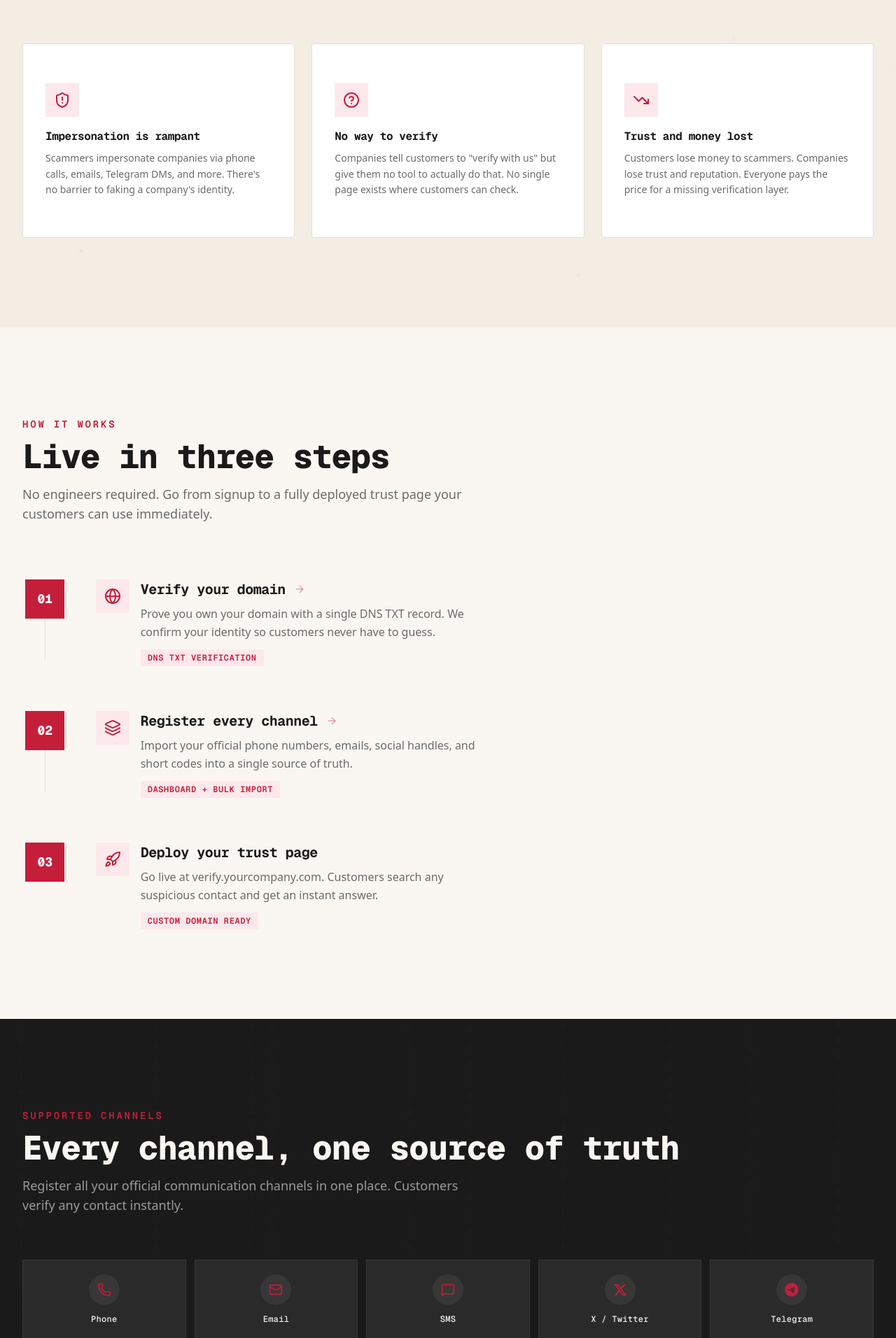
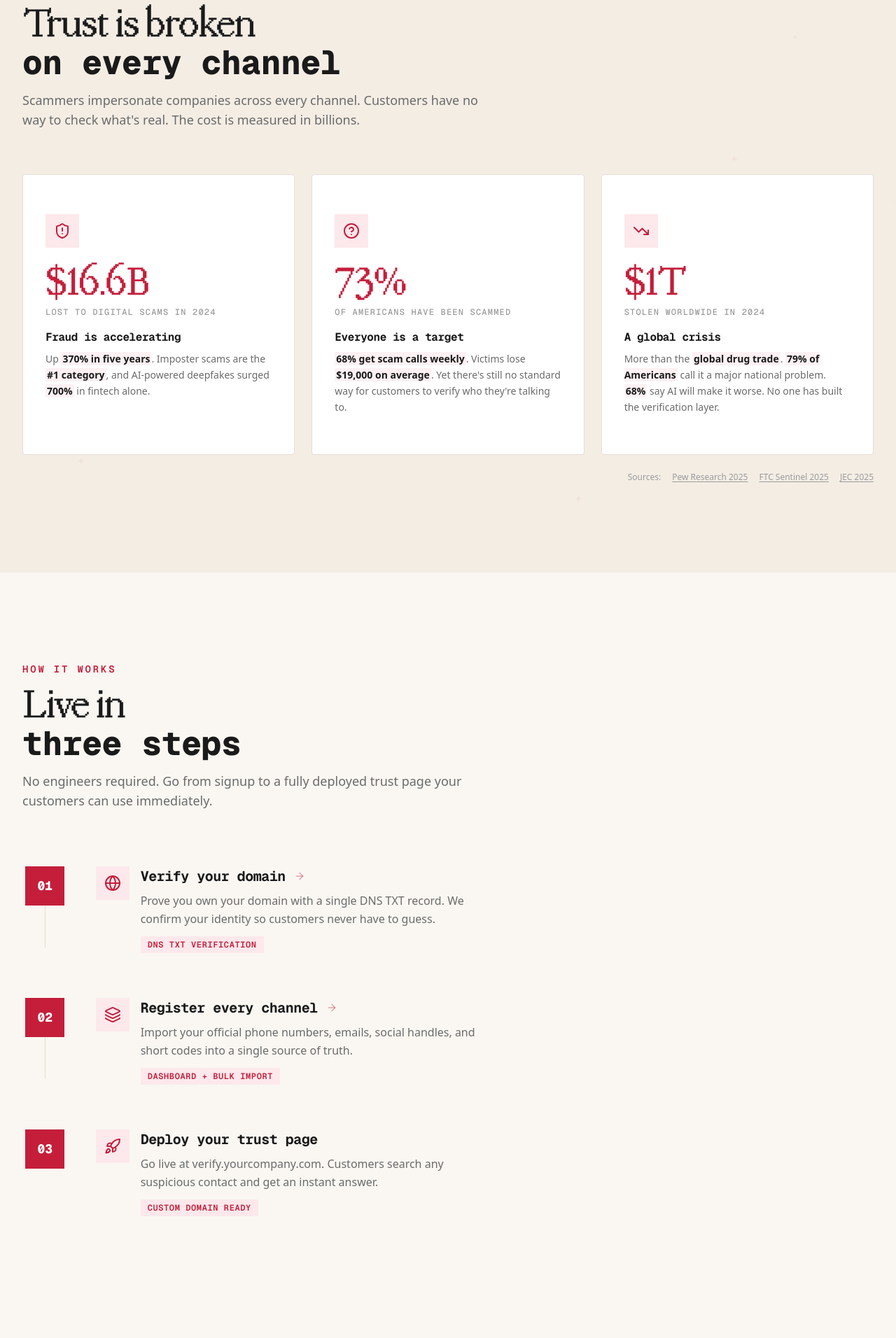
Before and after one commit to reddpy/redtorii, a Next.js app: page / in a window 1280 px wide. Shown: the part 868-2780 px from the top of the page at 70% size. Built offline with nearby package versions, Linux system fonts and the light colour scheme.

Commit message:
font tweaks

```diff
--- a/app/globals.css
+++ b/app/globals.css
@@ -1,5 +1,13 @@
 @import "tailwindcss";
 @import "tw-animate-css";
+
+@font-face {
+  font-family: "PP Mondwest";
+  src: url("/fonts/ppmondwest-regular.otf") format("opentype");
+  font-weight: 400;
+  font-style: normal;
+  font-display: swap;
+}
 
 @custom-variant dark (&:is(.dark *));
 
@@ -8,6 +16,7 @@
   --color-foreground: var(--foreground);
   --font-sans: var(--font-geist-sans);
   --font-mono: var(--font-geist-mono);
+  --font-display: "PP Mondwest", serif;
 
   /* shadcn semantic tokens */
   --color-card: var(--card);
@@ -107,3 +116,9 @@
     @apply bg-background text-foreground;
   }
 }
+
+/* PP Mondwest optical weight compensation */
+.font-display {
+  letter-spacing: -0.02em;
+  -webkit-text-stroke: 0.4px currentColor;
+}
--- a/components/sections/footer.tsx
+++ b/components/sections/footer.tsx
@@ -31,7 +31,7 @@ export function Footer() {
           style={{ x: brandX, opacity: brandOpacity }}
           className="whitespace-nowrap pb-8"
         >
-          <span className="font-mono text-[12rem] sm:text-[16rem] lg:text-[20rem] font-extrabold leading-none text-white tracking-tighter">
+          <span className="font-display text-[12rem] sm:text-[16rem] lg:text-[20rem] leading-none text-white tracking-tighter">
             RED TORII
           </span>
         </motion.div>
--- a/components/sections/how-it-works.tsx
+++ b/components/sections/how-it-works.tsx
@@ -26,8 +26,10 @@ export function HowItWorks() {
           <p className="font-mono text-sm font-semibold uppercase tracking-[0.2em] text-torii-red">
             How It Works
           </p>
-          <h2 className="mt-3 font-mono text-3xl font-extrabold tracking-tight text-text-primary sm:text-4xl lg:text-5xl">
-            Live in three steps
+          <h2 className="mt-3 tracking-tight text-text-primary">
+            <span className="font-display text-4xl sm:text-5xl lg:text-6xl">Live in</span>
+            <br />
+            <span className="font-mono text-3xl font-extrabold sm:text-4xl lg:text-5xl">three steps</span>
           </h2>
           <p className="mt-4 text-lg text-text-secondary">
             No engineers required. Go from signup to a fully deployed trust page
--- a/components/sections/problem.tsx
+++ b/components/sections/problem.tsx
@@ -14,6 +14,26 @@ const iconMap = {
   TrendingDown,
 };
 
+function HighlightedText({ text }: { text: string }) {
+  const parts = text.split(/(\*\*.*?\*\*)/g);
+  return (
+    <>
+      {parts.map((part, i) =>
+        part.startsWith("**") && part.endsWith("**") ? (
+          <span
+            key={i}
+            className="font-semibold text-text-primary bg-torii-red-light/60 px-0.5"
+          >
+            {part.slice(2, -2)}
+          </span>
+        ) : (
+          <span key={i}>{part}</span>
+        )
+      )}
+    </>
+  );
+}
+
 export function Problem() {
   return (
     <AnimatedSection
@@ -27,9 +47,15 @@ export function Problem() {
           <p className="font-mono text-sm font-semibold uppercase tracking-[0.2em] text-torii-red">
             The Problem
           </p>
-          <h2 className="mt-3 font-mono text-3xl font-extrabold tracking-tight text-text-primary sm:text-4xl lg:text-5xl">
-            Trust is broken on every channel
+          <h2 className="mt-3 tracking-tight text-text-primary">
+            <span className="font-display text-4xl sm:text-5xl lg:text-6xl">Trust is broken</span>
+            <br />
+            <span className="font-mono text-3xl font-extrabold sm:text-4xl lg:text-5xl">on every channel</span>
           </h2>
+          <p className="mt-4 max-w-2xl text-lg text-text-secondary">
+            Scammers impersonate companies across every channel. Customers have
+            no way to check what&apos;s real. The cost is measured in billions.
+          </p>
         </motion.div>
 
         <div className="grid gap-6 md:grid-cols-3">
@@ -39,14 +65,20 @@ export function Problem() {
               <motion.div key={card.title} variants={fadeInUp}>
                 <Card className="h-full border-border-default bg-surface-primary shadow-none hover:border-torii-red/20 transition-colors">
                   <CardContent className="p-6 md:p-8">
-                    <div className="mb-4 flex h-12 w-12 items-center justify-center bg-torii-red-light">
+                    <div className="mb-5 flex h-12 w-12 items-center justify-center bg-torii-red-light">
                       <Icon className="h-6 w-6 text-torii-red" />
                     </div>
-                    <h3 className="font-mono text-base font-bold tracking-tight text-text-primary">
+                    <p className="font-display text-5xl tracking-tight text-torii-red lg:text-6xl">
+                      {card.stat}
+                    </p>
+                    <p className="mt-1 font-mono text-xs font-medium uppercase tracking-widest text-text-muted">
+                      {card.statLabel}
+                    </p>
+                    <h3 className="mt-4 font-mono text-base font-bold tracking-tight text-text-primary">
                       {card.title}
                     </h3>
                     <p className="mt-2 text-sm leading-relaxed text-text-secondary">
-                      {card.description}
+                      <HighlightedText text={card.description} />
                     </p>
                   </CardContent>
                 </Card>
@@ -54,6 +86,16 @@ export function Problem() {
             );
           })}
         </div>
+
+        <motion.div
+          variants={fadeInUp}
+          className="mt-6 flex flex-wrap justify-end gap-x-4 gap-y-1 text-xs text-text-muted"
+        >
+          <span>Sources:</span>
+          <a href="https://www.pewresearch.org/internet/2025/07/31/online-scams-and-attacks-in-america-today/" target="_blank" rel="noopener noreferrer" className="underline underline-offset-2 hover:text-text-secondary transition-colors">Pew Research 2025</a>
+          <a href="https://www.ftc.gov/news-events/news/press-releases/2025/03/new-ftc-data-show-big-jump-reported-losses-fraud-125-billion-2024" target="_blank" rel="noopener noreferrer" className="underline underline-offset-2 hover:text-text-secondary transition-colors">FTC Sentinel 2025</a>
+          <a href="https://www.jec.senate.gov/public/_cache/files/d229cc6d-0dc5-4828-9f92-5de8ffffa326/july-2025-issue-brief-scams-1.pdf" target="_blank" rel="noopener noreferrer" className="underline underline-offset-2 hover:text-text-secondary transition-colors">JEC 2025</a>
+        </motion.div>
       </div>
     </AnimatedSection>
   );
--- a/components/sections/supported-channels.tsx
+++ b/components/sections/supported-channels.tsx
@@ -13,7 +13,6 @@ import {
 } from "react-icons/fa6";
 import type { IconType } from "react-icons";
 import type { LucideIcon } from "lucide-react";
-import { BinaryRain } from "@/components/background-grid";
 import { AnimatedSection } from "@/components/animated-section";
 import { fadeInUp, staggerContainer } from "@/lib/animation-variants";
 import { CHANNELS } from "@/lib/constants";
@@ -31,54 +30,251 @@ const iconMap: Record<string, IconType | LucideIcon> = {
   facebook: FaFacebook,
 };
 
+function ToriiGateIcon({ className }: { className?: string }) {
+  return (
+    <svg
+      viewBox="0 0 32 32"
+      fill="none"
+      xmlns="http://www.w3.org/2000/svg"
+      className={className}
+    >
+      <path
+        d="M4 8h24M6 8v4M26 8v4M5 12h22M9 12v16M23 12v16M7 8l-3-2h24l-3 2"
+        stroke="currentColor"
+        strokeWidth="2.5"
+        strokeLinecap="square"
+        strokeLinejoin="miter"
+      />
+    </svg>
+  );
+}
+
+function PulseLine({
+  x1,
+  y1,
+  x2,
+  y2,
+  delay,
+}: {
+  x1: number;
+  y1: number;
+  x2: number;
+  y2: number;
+  delay: number;
+}) {
+  return (
+    <g>
+      <line
+        x1={x1}
+        y1={y1}
+        x2={x2}
+        y2={y2}
+        stroke="#E5DED3"
+        strokeWidth="1"
+      />
+      <circle r="3" fill="#C41E3A">
+        <animateMotion
+          dur="3s"
+          repeatCount="indefinite"
+          begin={`${delay}s`}
+          path={`M${x1},${y1} L${x2},${y2}`}
+        />
+        <animate
+          attributeName="opacity"
+          values="0;0.8;0.8;0"
+          dur="3s"
+          repeatCount="indefinite"
+          begin={`${delay}s`}
+        />
+      </circle>
+      <circle r="2" fill="#C41E3A">
+        <animateMotion
+          dur="3s"
+          repeatCount="indefinite"
+          begin={`${delay + 1.5}s`}
+          path={`M${x1},${y1} L${x2},${y2}`}
+        />
+        <animate
+          attributeName="opacity"
+          values="0;0.4;0.4;0"
+          dur="3s"
+          repeatCount="indefinite"
+          begin={`${delay + 1.5}s`}
+        />
+      </circle>
+    </g>
+  );
+}
+
+// Hub icon size and node icon size (used to offset positions)
+const HUB_SIZE = 112;
+const NODE_SIZE = 56;
+
 export function SupportedChannels() {
+  const size = 680;
+  const center = size / 2;
+  const orbitRadius = 260;
+  const channels = CHANNELS;
+  const angleStep = (2 * Math.PI) / channels.length;
+
+  const positions = channels.map((_, i) => {
+    const angle = angleStep * i - Math.PI / 2;
+    return {
+      x: center + Math.cos(angle) * orbitRadius,
+      y: center + Math.sin(angle) * orbitRadius,
+    };
+  });
+
   return (
     <AnimatedSection
       variants={staggerContainer}
-      className="relative bg-surface-dark py-20 lg:py-32"
+      className="relative bg-background py-12 lg:py-20 overflow-hidden"
     >
-      <BinaryRain columns={10} />
-
       <div
         id="channels"
         className="relative mx-auto max-w-7xl px-6 lg:px-8 scroll-mt-24"
       >
-        <motion.div variants={fadeInUp} className="mb-12 lg:mb-16">
+        <motion.div
+          variants={fadeInUp}
+          className="mb-10 lg:mb-14 text-center"
+        >
           <p className="font-mono text-sm font-semibold uppercase tracking-[0.2em] text-torii-red">
             Supported Channels
           </p>
-          <h2 className="mt-3 font-mono text-3xl font-extrabold tracking-tight text-text-on-dark sm:text-4xl lg:text-5xl">
-            Every channel, one source of truth
+          <h2 className="mt-3 tracking-tight">
+            <span className="font-display text-4xl text-text-primary sm:text-5xl lg:text-6xl">Every channel,</span>
+            <br className="hidden sm:block" />
+            <span className="font-mono text-3xl font-extrabold text-torii-red sm:text-4xl lg:text-5xl"> one source of truth</span>
           </h2>
-          <p className="mt-4 max-w-2xl text-lg text-text-muted">
+          <p className="mt-4 mx-auto max-w-2xl text-lg text-text-secondary">
             Register all your official communication channels in one place.
             Customers verify any contact instantly.
           </p>
         </motion.div>
 
-        <div className="grid grid-cols-2 gap-3 sm:grid-cols-3 md:grid-cols-5">
-          {CHANNELS.map((channel) => {
+        {/* Hub and spoke — radial layout */}
+        <motion.div
+          variants={fadeInUp}
+          className="relative mx-auto overflow-visible"
+          style={{ width: size, height: size + 40 }}
+        >
+          {/* SVG layer — rings + pulse lines */}
+          <svg
+            className="absolute inset-0"
+            width={size}
+            height={size}
+            viewBox={`0 0 ${size} ${size}`}
+            overflow="visible"
+          >
+            {/* Outer dashed ring */}
+            <circle
+              cx={center}
+              cy={center}
+              r={orbitRadius + 36}
+              fill="none"
+              stroke="#F0EBE3"
+              strokeWidth="1"
+              strokeDasharray="6 6"
+            />
+            {/* Orbit ring */}
+            <circle
+              cx={center}
+              cy={center}
+              r={orbitRadius}
+              fill="none"
+              stroke="#E5DED3"
+              strokeWidth="1"
+            />
+            {/* Inner dashed ring around hub */}
+            <circle
+              cx={center}
+              cy={center}
+              r={HUB_SIZE / 2 + 12}
+              fill="none"
+              stroke="#E5DED3"
+              strokeWidth="1"
+              strokeDasharray="4 4"
+            />
+
+            {/* Pulse lines from center to each node */}
+            {positions.map((pos, i) => (
+              <PulseLine
+                key={i}
+                x1={center}
+                y1={center}
+                x2={pos.x}
+                y2={pos.y}
+                delay={i * 0.3}
+              />
+            ))}
+          </svg>
+
+          {/* Center hub — icon only, precisely centered */}
+          <motion.div
+            className="absolute"
+            style={{
+              width: HUB_SIZE,
+              height: HUB_SIZE,
+              top: center - HUB_SIZE / 2,
+              left: center - HUB_SIZE / 2,
+              zIndex: 10,
+            }}
+            initial={{ scale: 0.8, opacity: 0 }}
+            whileInView={{ scale: 1, opacity: 1 }}
+            transition={{ duration: 0.5, delay: 0.2 }}
+            viewport={{ once: true }}
+          >
+            <div className="flex h-full w-full items-center justify-center rounded-full border-2 border-torii-red/20 bg-torii-red-light shadow-md">
+              <ToriiGateIcon className="h-14 w-14 text-torii-red" />
+            </div>
+            {/* Labels below the hub circle */}
+            <div className="mt-2 flex flex-col items-center">
+              <span className="font-mono text-xs font-bold text-torii-red tracking-wide">
+                Red Torii
+              </span>
+              <span className="font-mono text-[10px] text-text-muted tracking-wide">
+                Verification Hub
+              </span>
+            </div>
+          </motion.div>
+
+          {/* Channel nodes */}
+          {channels.map((channel, i) => {
+            const pos = positions[i];
             const Icon = iconMap[channel.icon];
+
             return (
               <motion.div
                 key={channel.name}
-                variants={fadeInUp}
-                whileHover={{
-                  y: -4,
-                  transition: { duration: 0.2 },
+                className="absolute"
+                style={{
+                  width: NODE_SIZE,
+                  height: NODE_SIZE,
+                  top: pos.y - NODE_SIZE / 2,
+                  left: pos.x - NODE_SIZE / 2,
+                  zIndex: 10,
                 }}
-                className="group flex flex-col items-center gap-3 border border-white/[0.06] bg-surface-dark-secondary p-5 rounded-lg transition-colors hover:border-torii-red/30 hover:bg-white/[0.03]"
+                initial={{ opacity: 0, scale: 0 }}
+                whileInView={{ opacity: 1, scale: 1 }}
+                transition={{ duration: 0.4, delay: 0.1 * i }}
+                viewport={{ once: true }}
               >
-                <div className="flex h-11 w-11 items-center justify-center rounded-full bg-white/[0.06] group-hover:bg-torii-red/10 transition-colors">
-                  <Icon className="h-5 w-5 text-torii-red" />
-                </div>
-                <span className="font-mono text-xs font-medium text-text-on-dark tracking-wide">
-                  {channel.name}
-                </span>
+                <motion.div
+                  className="flex flex-col items-center"
+                  whileHover={{ scale: 1.15 }}
+                  transition={{ type: "spring", stiffness: 300 }}
+                >
+                  <div className="flex h-14 w-14 items-center justify-center rounded-full border border-border-default bg-surface-primary shadow-sm transition-colors hover:border-torii-red/30 hover:bg-torii-red-light">
+                    <Icon className="h-7 w-7 text-text-secondary" />
+                  </div>
+                  <span className="mt-1.5 font-mono text-[11px] font-medium text-text-secondary whitespace-nowrap">
+                    {channel.name}
+                  </span>
+                </motion.div>
               </motion.div>
             );
           })}
-        </div>
+        </motion.div>
       </div>
     </AnimatedSection>
   );
--- a/components/sections/verification-states.tsx
+++ b/components/sections/verification-states.tsx
@@ -50,8 +50,9 @@ export function VerificationStates() {
           <p className="font-mono text-sm font-semibold uppercase tracking-[0.2em] text-torii-red">
             Verification States
           </p>
-          <h2 className="mt-3 font-mono text-3xl font-extrabold tracking-tight text-text-primary sm:text-4xl lg:text-5xl">
-            Customers search. We answer.
+          <h2 className="mt-3 tracking-tight text-text-primary">
+            <span className="font-display text-4xl sm:text-5xl lg:text-6xl">Customers search.</span>{" "}
+            <span className="font-mono text-3xl font-extrabold sm:text-4xl lg:text-5xl">We answer.</span>
           </h2>
           <p className="mt-4 text-lg text-text-secondary">
             When a customer searches a channel on your trust page, they see one
--- a/lib/constants.ts
+++ b/lib/constants.ts
@@ -7,21 +7,27 @@ export const NAV_LINKS = [
 
 export const PROBLEM_CARDS = [
   {
-    title: "Impersonation is rampant",
+    title: "Fraud is accelerating",
+    stat: "$16.6B",
+    statLabel: "lost to digital scams in 2024",
     description:
-      'Scammers impersonate companies via phone calls, emails, Telegram DMs, and more. There\'s no barrier to faking a company\'s identity.',
+      "Up **370% in five years**. Imposter scams are the **#1 category**, and AI-powered deepfakes surged **700%** in fintech alone.",
     icon: "ShieldAlert" as const,
   },
   {
-    title: "No way to verify",
+    title: "Everyone is a target",
+    stat: "73%",
+    statLabel: "of Americans have been scammed",
     description:
-      'Companies tell customers to "verify with us" but give them no tool to actually do that. No single page exists where customers can check.',
+      "**68% get scam calls weekly**. Victims lose **$19,000 on average**. Yet there's still no standard way for customers to verify who they're talking to.",
     icon: "HelpCircle" as const,
   },
   {
-    title: "Trust and money lost",
+    title: "A global crisis",
+    stat: "$1T",
+    statLabel: "stolen worldwide in 2024",
     description:
-      "Customers lose money to scammers. Companies lose trust and reputation. Everyone pays the price for a missing verification layer.",
+      "More than the **global drug trade**. **79% of Americans** call it a major national problem. **68%** say AI will make it worse. No one has built the verification layer.",
     icon: "TrendingDown" as const,
   },
 ];
@@ -170,7 +176,7 @@ export const FAQ_ITEMS = [
   {
     question: "What is Red Torii?",
     answer:
-      "Red Torii is the anti-impersonation stack for companies. It's a fraud communication toolkit that includes a hosted trust page, QR codes, embeddable widgets, customer templates, and incident management — everything you need to help customers verify it's really you.",
+      "Red Torii is the anti-impersonation stack for companies. It gives businesses the tools to protect their customers from fraud and impersonation across every communication channel — so people always know who they're really talking to.",
   },
   {
     question: "How does channel verification work?",
```
Also changed, not shown: components/sections/cta-section.tsx (+5 -6 lines), components/sections/faq.tsx (+45 -26 lines), components/sections/hero.tsx (+5 -5 lines), components/sections/toolkit.tsx (+7 -12 lines), public/fonts/ppmondwest-regular.otf (added).
